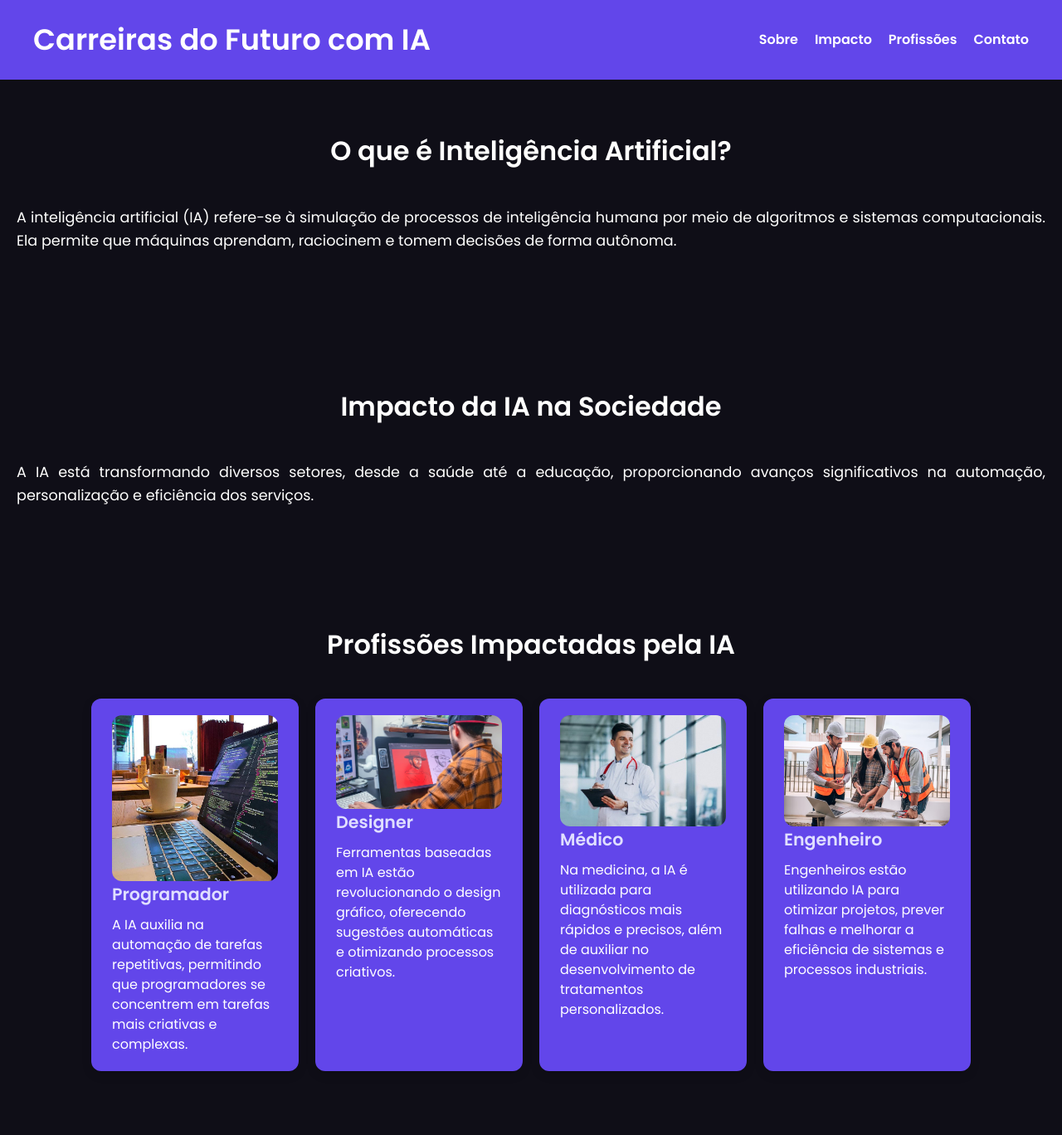
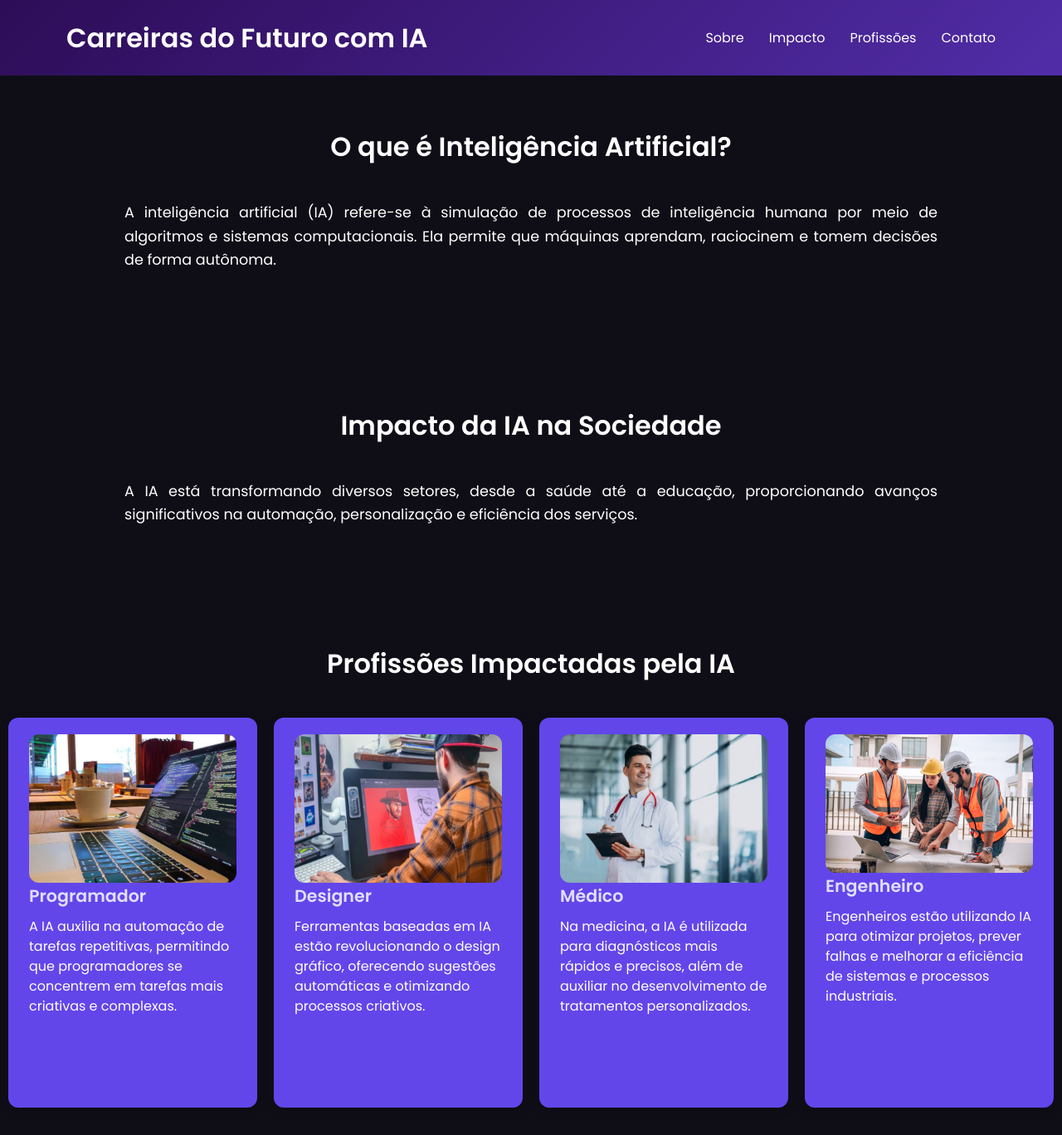
Before and after one commit to VitinhoBatista0103/projetoturma, a plain HTML site: page index.html in a window 1280 px wide. Shown: the top 1368 px of the page at 83% size. Drawn offline with Linux system fonts and the light colour scheme.

Commit message:
alterações

```diff
--- a/index.html
+++ b/index.html
@@ -9,17 +9,13 @@
 </head>
 <body>
   <header class="header">
-  <div class="header-content">
-    <h1 class="logo">Carreiras do Futuro com IA</h1>
-    <nav>
+    <h1>Carreiras do Futuro com IA</h1>
     <ul class="nav-links">
       <li><a href="#sobre">Sobre</a></li>
       <li><a href="#impacto">Impacto</a></li>
       <li><a href="#profissoes">Profissões</a></li>
       <li><a href="#contato">Contato</a></li>
     </ul>
-    </nav>
-  </div>
   </header>
 
   <section id="sobre" class="section">
@@ -42,14 +38,14 @@
       <!-- Botões das profissões-->
       <article class="profissao">
         <button>
-          <img src="assets/programador.jpg" class="icone-profissao" alt="">
+          <img src="assets/programador-700x300.jpg" class="icone-profissao" alt="">
           <h3>Programador</h3>
           <p>A IA auxilia na automação de tarefas repetitivas, permitindo que programadores se concentrem em tarefas mais criativas e complexas.</p>
         </button>
       </article>
       <article class="profissao">
         <button>
-          <img src="assets/designer.jpg" class="icone-profissao" alt="">
+          <img src="assets/designer-700x300.jpg" class="icone-profissao" alt="">
           <h3>Designer</h3>
           <p>Ferramentas baseadas em IA estão revolucionando o design gráfico, oferecendo sugestões automáticas e otimizando processos criativos.</p>
         </button>
@@ -57,7 +53,7 @@
 
       <article class="profissao">
         <button>
-          <img src="assets/medico.jpg" class="icone-profissao" alt="">
+          <img src="assets/medico-700x300.jpg" class="icone-profissao" alt="">
           <h3>Médico</h3>
           <p>Na medicina, a IA é utilizada para diagnósticos mais rápidos e precisos, além de auxiliar no desenvolvimento de tratamentos personalizados.</p>
         </button>
@@ -96,7 +92,7 @@
     <div class="container">
       <p>&copy; 2025 Carreiras do Futuro com IA. Todos os direitos reservados.</p>
     </div>
-
   </footer>
+  <script src="script.js"></script>
 </body>
 </html>
--- a/style.css
+++ b/style.css
@@ -1,11 +1,11 @@
-/* Reset de estilos */
+/* ===================== RESET ===================== */
 * {
   margin: 0;
   padding: 0;
   box-sizing: border-box;
 }
 
-/* Fonte e cores */
+/* ===================== FONTE E CORES ===================== */
 body {
   font-family: 'Poppins', sans-serif;
   line-height: 1.6;
@@ -13,48 +13,52 @@ body {
   color: #fffffe;
 }
 
-/* Cabeçalho */
+/* ===================== CABEÇALHO ===================== */
 .header {
-  background-color: #6246ea;
-  color: white;
-  padding: 20px 0;
+  position: sticky;
+  top: 0;
+  z-index: 1000;
+  background: linear-gradient(135deg, #2d0c57, #512da8);
+  padding: 20px 80px;
+  display: flex;
+  justify-content: space-between; /* Logo à esquerda, nav à direita */
+  align-items: center;
+  transition: background 0.3s ease, backdrop-filter 0.3s ease;
 }
 
-.header-content {
-  width: 100%;
-  padding: 0 40px;
-  display: flex;
-  justify-content: space-between;
-  align-items: center;
+.header.blur {
+  background: rgba(45, 12, 87, 0.7);
+  backdrop-filter: blur(10px);
+  -webkit-backdrop-filter: blur(10px);
 }
 
 .logo {
-  font-size: 2.2rem;
+  font-size: 1.6rem;
   font-weight: 700;
   color: white;
+  text-decoration: none;
 }
 
-/* Navegação */
+/* ===================== NAVEGAÇÃO ===================== */
 .nav-links {
   list-style: none;
   display: flex;
-  gap: 20px;
-  margin: 0;
-  padding: 0;
+  gap: 30px; /* Espaço entre itens */
 }
 
 .nav-links li a {
   color: white;
   text-decoration: none;
-  font-weight: 600;
+  font-weight: 500;
   font-size: 1rem;
+  transition: color 0.3s ease;
 }
 
 .nav-links li a:hover {
-  text-decoration: underline;
+  color: #c5b3ff;
 }
 
-/* Menu responsivo */
+/* ===================== MENU RESPONSIVO ===================== */
 .menu-btn {
   background: none;
   border: none;
@@ -62,9 +66,6 @@ body {
   color: white;
   cursor: pointer;
   display: none;
-  position: absolute;
-  top: 25px;
-  left: 20px;
 }
 
 @media screen and (max-width: 768px) {
@@ -77,10 +78,10 @@ body {
     flex-direction: column;
     position: absolute;
     top: 60px;
-    left: 0;
+    right: 0;
     width: 100%;
-    background: #6246ea;
-    padding: 10px 0;
+    background: linear-gradient(135deg, #2d0c57, #512da8);
+    padding: 15px 0;
   }
 
   .nav-links.nav-active {
@@ -93,7 +94,7 @@ body {
   }
 }
 
-/* Container geral */
+/* ===================== CONTAINER GERAL ===================== */
 .container {
   display: flex;
   justify-content: center;
@@ -103,7 +104,7 @@ body {
   align-items: stretch;
 }
 
-/* Seções */
+/* ===================== SEÇÕES ===================== */
 .section {
   padding: 40px 0;
   background-color: #0f0e17;
@@ -119,19 +120,18 @@ body {
 .section p {
   text-align: justify;
   font-size: 1.1rem;
-  margin-bottom: 20px;
-  margin-left: 20px;
-  margin-right: 20px;
+  margin: 0 150px 20px 150px;
 }
 
-/* Profissões */
+/* ===================== PROFISSÕES ===================== */
 .profissao {
   color: white;
-  width: 250px;
+  width: 300px;
   border-radius: 8px;
-  box-sizing: border-box;
   display: flex;
   flex-direction: column;
+  height: 500px;
+  box-sizing: border-box;
 }
 
 .profissao button {
@@ -172,16 +172,40 @@ body {
   font-size: 1rem;
   line-height: 1.5;
   flex: 1;
-  text-align:start;
+  text-align: start;
 }
 
 .icone-profissao {
   width: 100%;
   border-radius: 12px;
-  border: 2px ;
 }
 
-/* Rodapé */
+/* ===================== BOTÕES PADRÃO ===================== */
+button, .btn {
+  background: #6246ea;
+  color: #ffffff;
+  border: none;
+  border-radius: 12px;
+  padding: 12px 25px;
+  font-size: 1rem;
+  font-weight: 600;
+  cursor: pointer;
+  transition: background-color 0.3s ease, box-shadow 0.3s ease, transform 0.2s ease;
+  box-shadow: 0px 4px 12px rgba(75, 56, 200, 0.5);
+}
+
+button:hover, .btn:hover {
+  background: #4b38c8;
+  box-shadow: 0 6px 20px rgba(75, 56, 200, 0.7);
+  transform: translateY(-3px);
+}
+
+button:active, .btn:active {
+  transform: translateY(0);
+  box-shadow: 0 3px 10px rgba(75, 56, 200, 0.5);
+}
+
+/* ===================== RODAPÉ ===================== */
 .footer {
   background-color: #232946;
   color: white;
@@ -189,15 +213,14 @@ body {
   text-align: center;
 }
 
-.footer hr{
+.footer hr {
   width: 60%;
-  margin: 0 auto;
+  margin: 20px auto 0 auto;
   border: none;
   border-top: 1px solid #ccc;
-  margin-top: 20px;
 }
 
-/* Título da seção Profissões */
+/* ===================== TÍTULO PROFISSÕES ===================== */
 .titulo-profissoes {
   text-align: center;
   font-size: 2rem;
@@ -205,6 +228,7 @@ body {
   color: #fffffe;
 }
 
-.alunos{
+/* ===================== ALUNOS ===================== */
+.alunos {
   font-family: Arial, Helvetica, sans-serif;
 }
```
Also changed, not shown: assets/designer-700x300.jpg (added), assets/medico-700x300.jpg (added), assets/programador-700x300.jpg (added), script .js (line endings or trailing spaces). Lines whose indentation alone changed are shown as unchanged.
